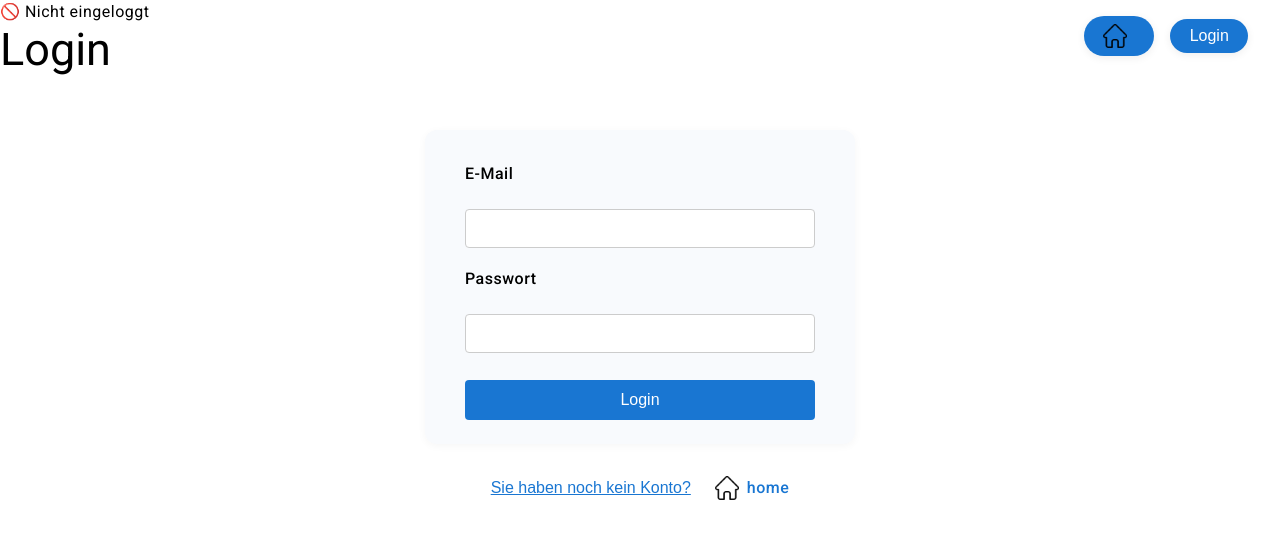
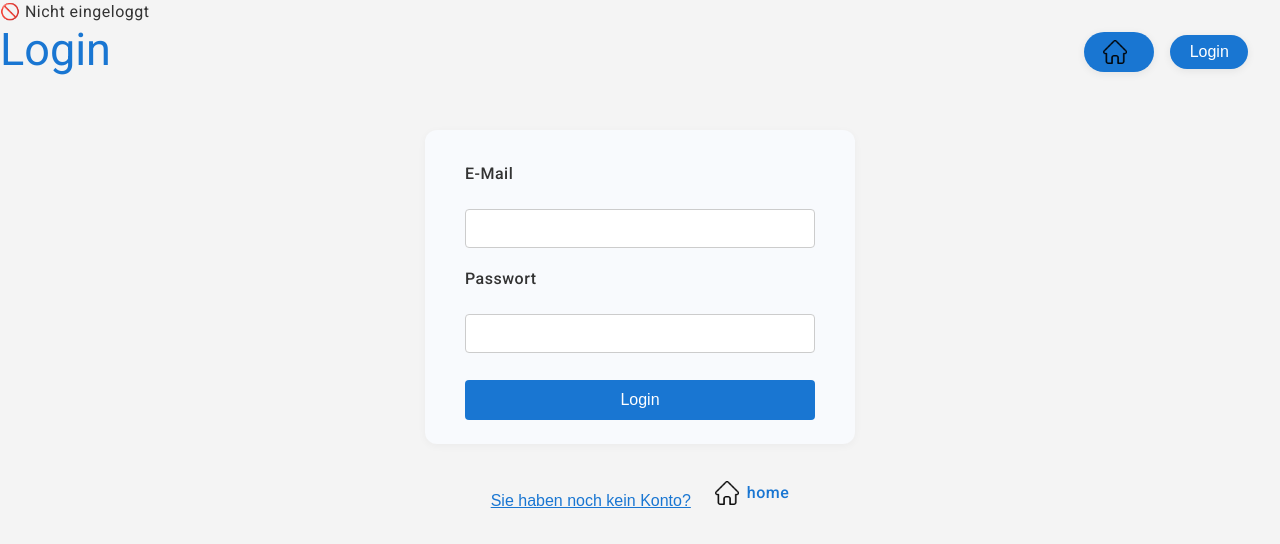
Before and after one commit to Alexa-Luzie/SQL_uebungsplattform, an Angular app in the folder Frontend/: page /login in a window 1280 px wide. Shown: the top 544 px of the page. Built offline with nearby package versions, Linux system fonts and the light colour scheme.

Commit message:
Temporäre Sicherung meiner Änderungen
fix : conflit lösung#

```diff
--- a/Frontend/src/styles.scss
+++ b/Frontend/src/styles.scss
@@ -1,9 +1,72 @@
-/* You can add global styles to this file, and also import other style files */
+/* Global Styles */
 html, body {
   height: 100%;
+  margin: 0;
+  font-family: Roboto, "Helvetica Neue", sans-serif;
+  background: #f4f4f4;
+  color: #333;
 }
 
-body {
-  margin: 0;
-  font-family: Roboto, "Helvetica Neue", sans-serif;
+.container {
+  max-width: 1000px;
+  margin: 2rem auto;
+  background: white;
+  padding: 2rem;
+  border-radius: 8px;
+  box-shadow: 0 2px 4px rgba(0,0,0,0.1);
 }
+
+/* Headings */
+h1, h2, h3 {
+  margin-bottom: 1rem;
+  color: #1976d2; /* Couleur principale */
+}
+
+/* Navbar Styles */
+.navbar {
+  background: #1976d2;
+  color: white;
+  display: flex;
+  justify-content: space-between;
+  align-items: center;
+  padding: 1rem;
+}
+
+.navbar a {
+  color: white;
+  text-decoration: none;
+  margin-left: 1rem;
+}
+
+.navbar a:hover {
+  text-decoration: underline;
+}
+
+/* Form Elements */
+textarea {
+  width: 100%;
+  border: 1px solid #ccc;
+  border-radius: 4px;
+  padding: 0.5rem;
+  margin-top: 1rem;
+  font-family: monospace;
+}
+
+button {
+  margin-top: 1rem;
+  padding: 0.5rem 1rem;
+  background: #1976d2;
+  color: white;
+  border: none;
+  border-radius: 4px;
+  cursor: pointer;
+}
+
+button:hover {
+  background: #1565c0;
+}
+
+/* Utility */
+.mt-2 {
+  margin-top: 2rem;
+}
```
Also changed, not shown: Frontend/src/app/components/navbar/navbar.component.html (added, +7 -0 lines), Frontend/src/app/components/navbar/navbar.component.ts (added, +12 -0 lines), Frontend/src/app/services/ubung-data.service.ts (+17 -4 lines), Frontend/src/app/components/navbar/navbar.component.scss (added), 81 other files (tests, documents, lock files or other folders).
